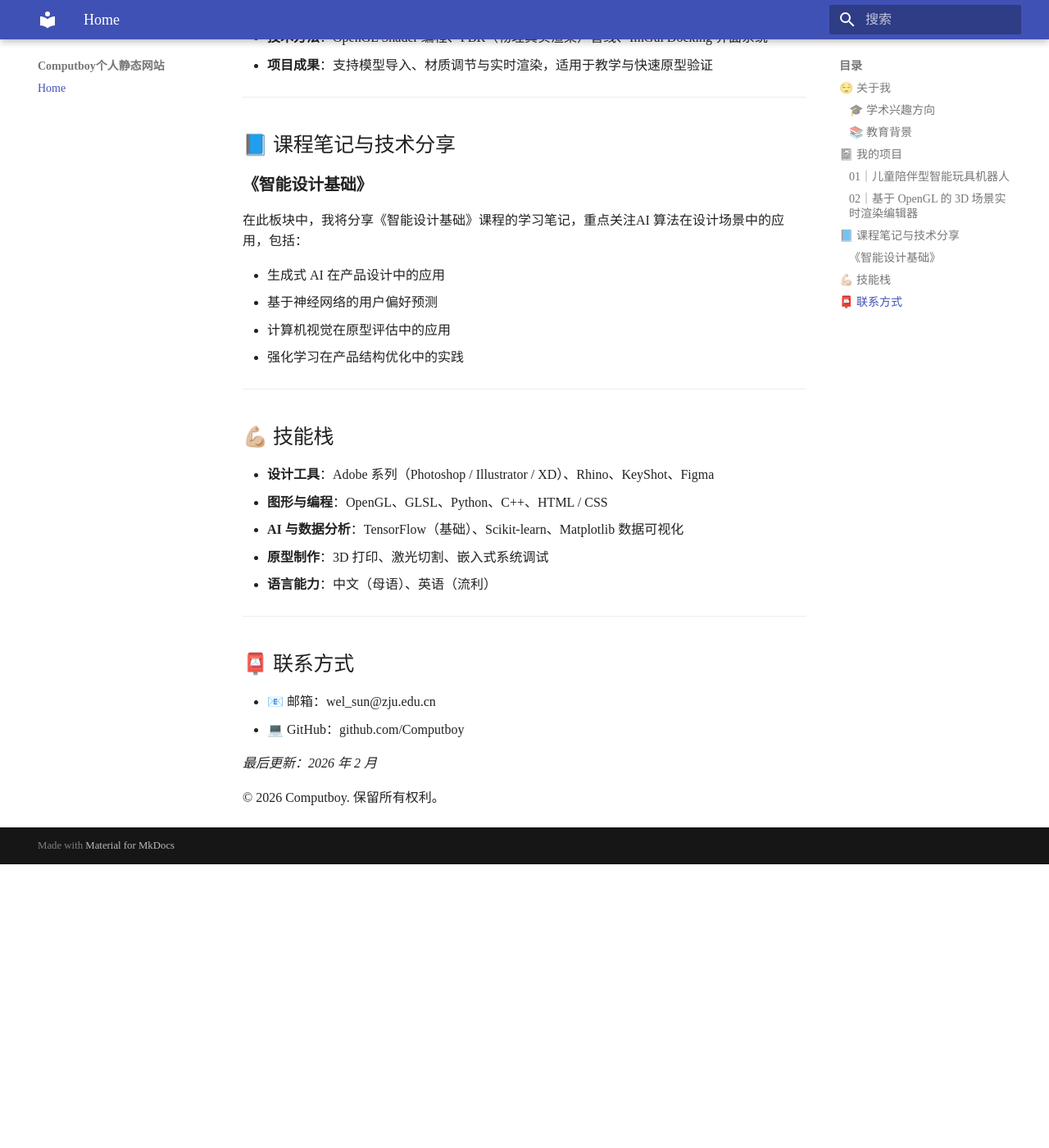
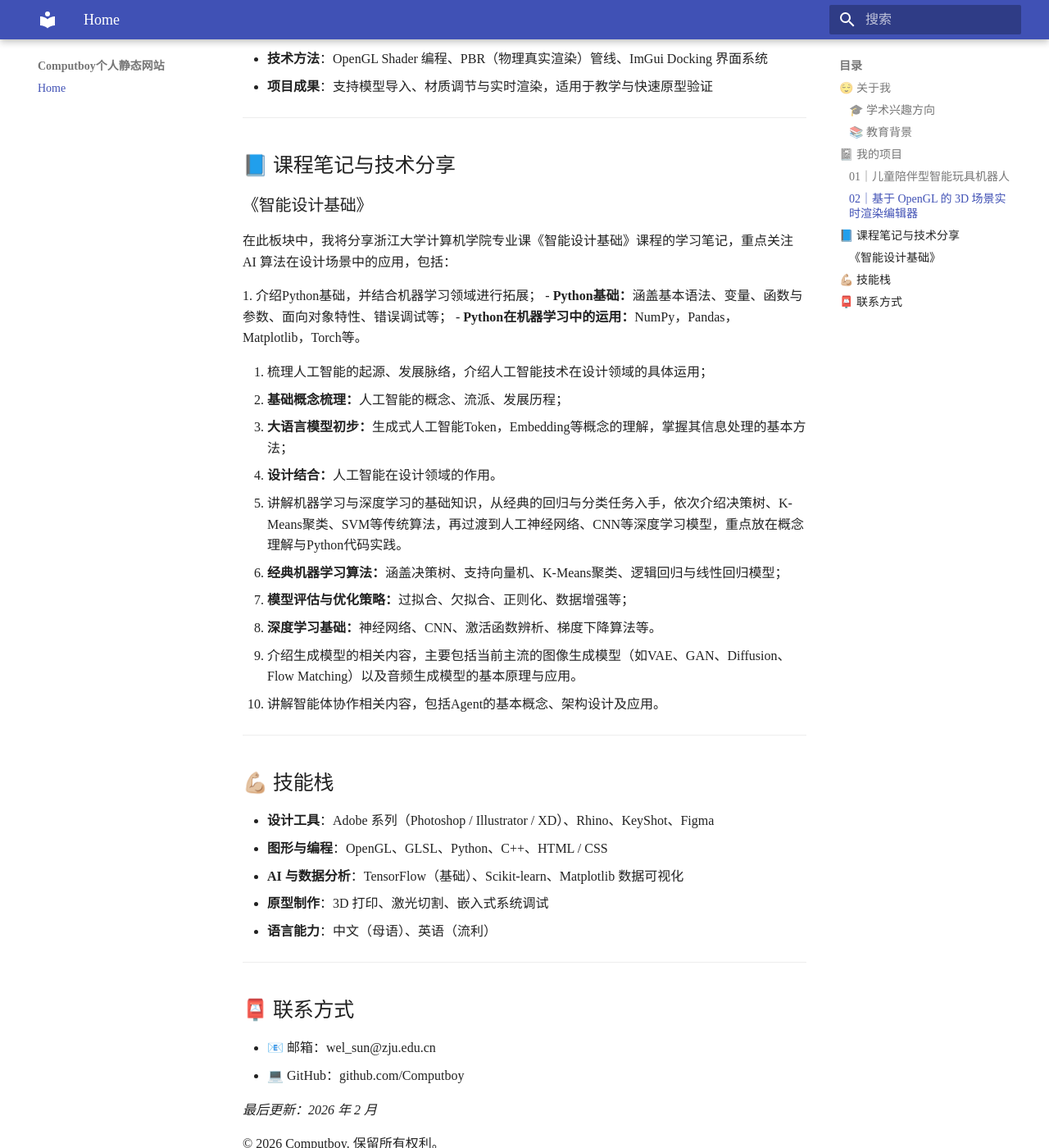
Before and after one commit to Computboy/Computboy.github.io, an MkDocs documentation site: the page built from docs/index.md, in a window 1280 px wide and 1400 px high, scrolled down 983 px. Shown: the whole window at 82% size. Built offline with MkDocs 1.6.1 and Material for MkDocs 9.7.7, drawn with Linux system fonts in a browser that asks for light colours; some web fonts are replaced; before the commit the page ends 2037 px from its top, so only the background shows below that; some of the changed text lies outside the part shown.

Commit message:
English Addition

```diff
--- a/docs/index.md
+++ b/docs/index.md
@@ -3,14 +3,14 @@
 ## 😌 关于我
 
 我是**浙江大学计算机科学与技术学院工业设计专业**在读本科生，致力于探索设计 × 技术的交叉领域。
-我的研究与创作聚焦于**计算机图形学**、**人工智能**与**智能产品设计**，目标是打造更具智能性与视觉表现力的交互体验。
+我的研究与创作聚焦于**计算机图形学**、**人工智能**与**智能产品设计**，目标是打造**更具智能性与视觉表现力的交互体验**。
 
 ### 🎓 学术兴趣方向
 
-- 计算机图形学与实时渲染
-- 技术美术与真实感渲染
-- 智能产品设计
-- AI驱动的设计方法论
+- 计算机图形学与实时渲染 Computer Graphics & Realtime Rendering
+- 技术美术与真实感渲染 Technical Art & Photorealistic Rendering
+- 基于智能硬件与软件平台的产品设计 Product Design based on Intelligent Hardware & Software Platforms
+- 以人为本的3D游戏设计 Human-Centered 3D Game Design
 
 ### 📚 教育背景
 
@@ -35,14 +35,26 @@
 ---
 
 ## 📘 课程笔记与技术分享
-### **《智能设计基础》**
+### 《智能设计基础》
 
-在此板块中，我将分享《智能设计基础》课程的学习笔记，重点关注AI 算法在设计场景中的应用，包括：
+在此板块中，我将分享浙江大学计算机学院专业课《智能设计基础》课程的学习笔记，重点关注AI 算法在设计场景中的应用，包括：
 
-- 生成式 AI 在产品设计中的应用
-- 基于神经网络的用户偏好预测
-- 计算机视觉在原型评估中的应用
-- 强化学习在产品结构优化中的实践
+1. 介绍Python基础，并结合机器学习领域进行拓展；
+   - <strong>Python基础：</strong>涵盖基本语法、变量、函数与参数、面向对象特性、错误调试等；
+   - <strong>Python在机器学习中的运用：</strong>NumPy，Pandas，Matplotlib，Torch等。
+
+2. 梳理人工智能的起源、发展脉络，介绍人工智能技术在设计领域的具体运用；
+   - <strong>基础概念梳理：</strong>人工智能的概念、流派、发展历程；
+   - <strong>大语言模型初步：</strong>生成式人工智能Token，Embedding等概念的理解，掌握其信息处理的基本方法；
+   - <strong>设计结合：</strong>人工智能在设计领域的作用。
+
+3. 讲解机器学习与深度学习的基础知识，从经典的回归与分类任务入手，依次介绍决策树、K-Means聚类、SVM等传统算法，再过渡到人工神经网络、CNN等深度学习模型，重点放在概念理解与Python代码实践。
+   - <strong>经典机器学习算法：</strong>涵盖决策树、支持向量机、K-Means聚类、逻辑回归与线性回归模型；
+   - <strong>模型评估与优化策略：</strong>过拟合、欠拟合、正则化、数据增强等；
+   - <strong>深度学习基础：</strong>神经网络、CNN、激活函数辨析、梯度下降算法等。
+
+4. 介绍生成模型的相关内容，主要包括当前主流的图像生成模型（如VAE、GAN、Diffusion、Flow Matching）以及音频生成模型的基本原理与应用。
+5. 讲解智能体协作相关内容，包括Agent的基本概念、架构设计及应用。
 
 ---
 
```
